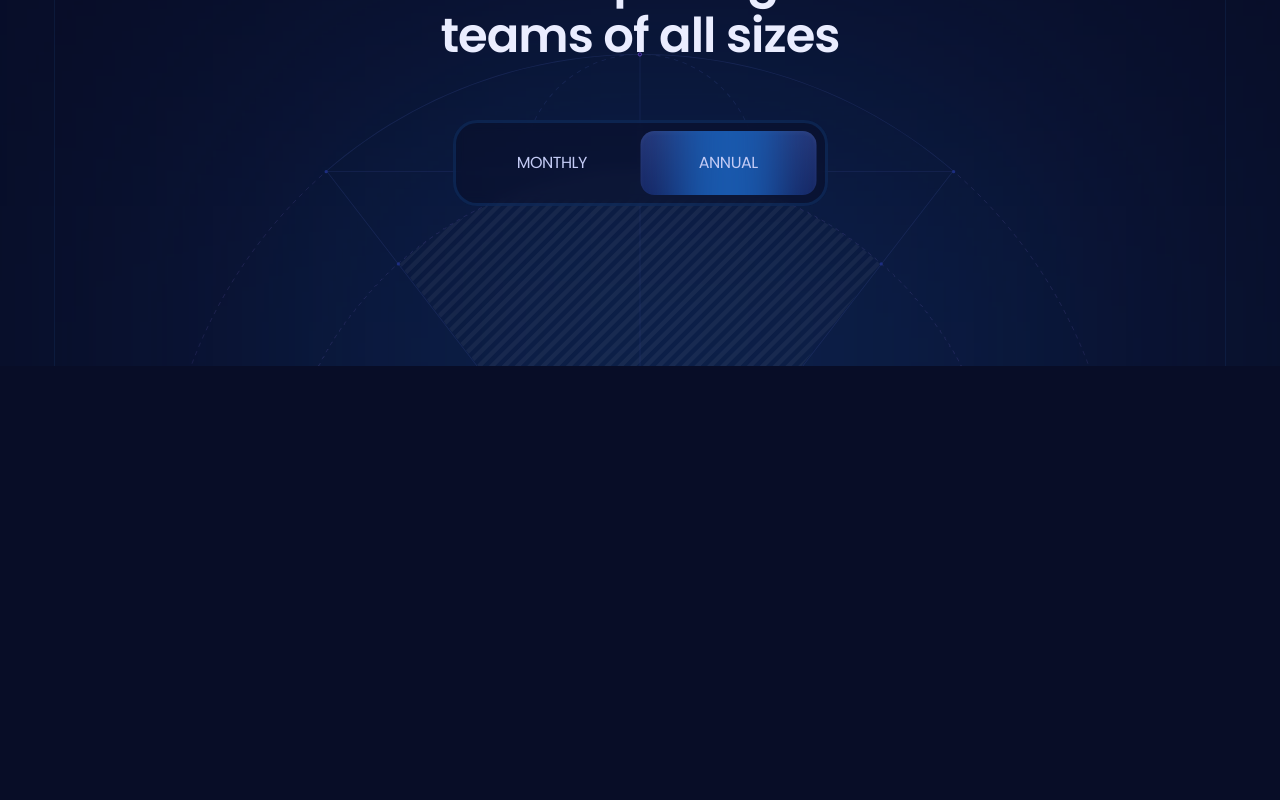
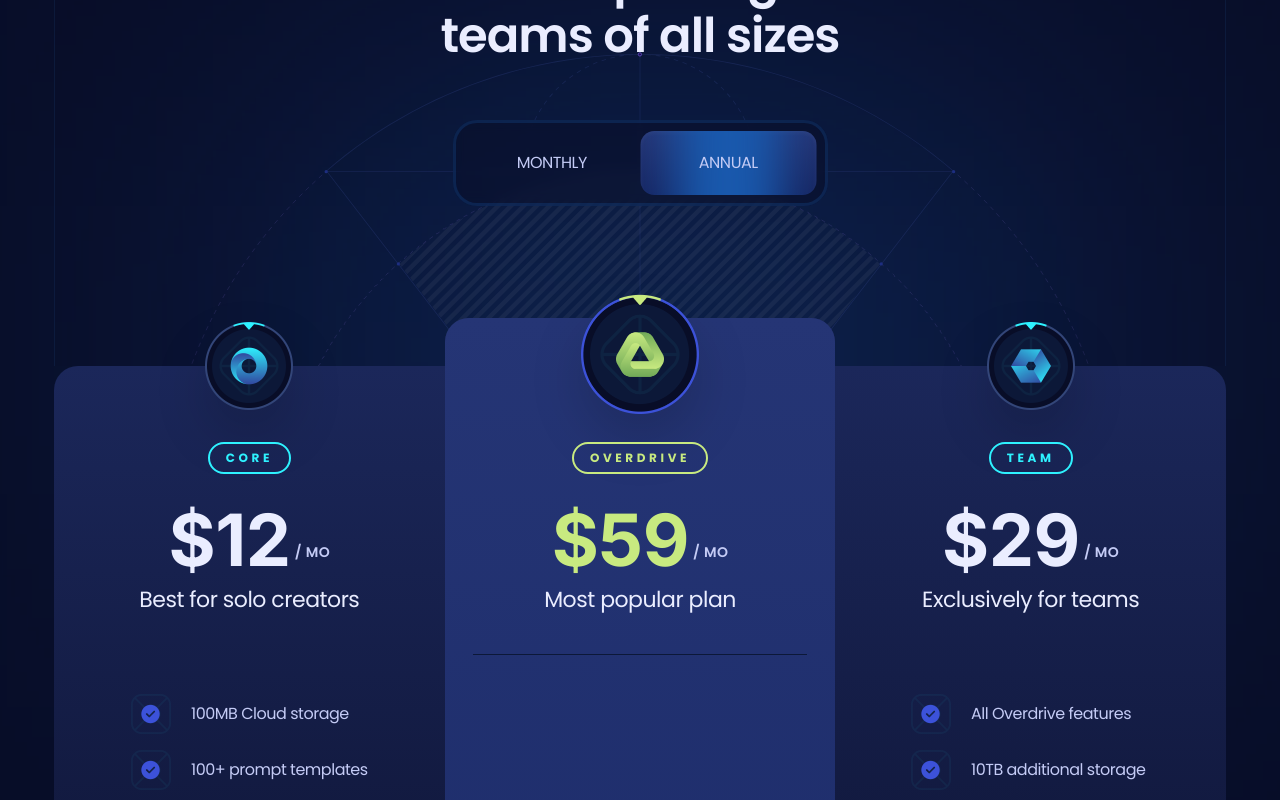
Before and after one commit to Udaybandari/Landingpage_Project-, a React (Vite) app: page / in a window 1280 px wide. Shown: the part 2000-2800 px from the top of the page. Before the commit the page ends 2366 px from the top, so only its background shows below. Built offline with nearby package versions, Linux system fonts and the light colour scheme.

Commit message:
updated the features component

```diff
--- a/src/App.jsx
+++ b/src/App.jsx
@@ -8,8 +8,8 @@
 
   return (
 <main className="overflow-hidden">
-  <Header/>
-  <Hero/>
+  <Header />
+  <Hero className='bg-s1'/>
   <Features/>
   <Pricing/>
 </main>
--- a/src/components/Sections/Pricing.jsx
+++ b/src/components/Sections/Pricing.jsx
@@ -11,8 +11,8 @@
   return (
     <section>
       <Element name="pricing">
-        <div className="container">
-         <div className="max-w-960  pricing-head_before relative mx-auto  border-l border-r border-s2 bg-s1/50 pb-40 pt-28 max-xl:border-none  max-md:pb-32 max-md:pt-16 ">
+        <div className="container ">
+         <div className="max-w-960 pricing-head_before relative mx-auto border-l border-r border-s2 bg-s1/50 pb-40 pt-28 max-xl:max-w-4xl max-lg:border-none max-md:pb-32 max-md:pt-16 ">
           <h3 className="h3 max-lg:h4 max-md:h5 z-3 relative mx-auto mb-14 max-w-lg text-center text-p4 max-md:mb-11 max-sm:max-w-sm ">
             Flexible pricing for teams of all sizes
           </h3>
@@ -52,15 +52,15 @@
               />
           </div>
          </div>
-         <div>
 
-        <div className="scroll-hide">
+        <div className="scroll-hide relative z-2 -mt-12 flex items-start max-xl:gap-5 max-xl:overflow-auto max-xl:pt-6">
          {plans.map((plan,index)=>(
-          <div key={plan.id}>
-             {index === 1 && (
-                  <div className="g4 absolute h-330 left-0 right-0 top-0 z-1 rounded-tl-3xl rounded-tr-3xl" />
+         <div className=" pricing-plan_first pricing-plan_last pricing-plan_odd pricing-plan_even relative  p-7 max-xl:min-w-80 max-lg:rounded-3xl xl:w-[calc(33.33%+2px)]">
+            {index === 1 && (
+                  <div className="g4  absolute h-330 left-0 right-0 top-0 z-1 rounded-tl-3xl rounded-tr-3xl" />
                 )}
-                <div
+                {/* {image} */}
+                  <div
                   className={clsx(
                     "absolute left-0 right-0 z-2 flex items-center justify-center",
                     index === 1 ? "-top-6" : "-top-6 xl:-top-11",
@@ -75,12 +75,77 @@
                     )}
                   />
                 </div>
+            <div  className={clsx(
+                    "relative flex   flex-col items-center",
+                    index === 1 ? "pt-24" : "pt-12",
+                  )}>
 
+
+                       <div
+                    className={clsx(
+                      "small-2 rounded-20 relative z-2 mx-auto mb-6 border-2 px-4 py-1.5 uppercase",
+                      index === 1 ? "border-p3 text-p3" : "border-p1 text-p1",
+                    )}
+                  >
+                    {plan.title}
+                  </div>
+                  <div className="relative z-2 flex items-center justify-center">
+                    <div   className={clsx(
+                        "h-num flex items-start",
+                        index === 1 ? "text-p3" : "text-p4",
+                      )}>
+                  ${" "}
+                      <CountUp
+                        start={plan.priceMonthly}
+                        end={monthly ? plan.priceMonthly : plan.priceYearly}
+                        duration={0.4}
+                        useEasing={false}
+                        preserveValue
+                      />
+                    </div>
+                       <div className="small-1 relative top-3 ml-1 uppercase">
+                      / mo
+                    </div>
+                  </div>
+                    <div
+                  className={clsx(
+                    "body-1 relative z-2 mb-10 w-full border-b-s2 pb-9 text-center text-p4",
+                    index === 1 && "border-b",
+                  )}
+                >
+                  {plan.caption}
+                </div>
+                  <ul className="mx-auto space-y-4 xl:px-7">
+                  {plan.features.map((feature) => (
+                    <li
+                      key={feature}
+                      className="relative flex items-center gap-5"
+                    >
+                      <img
+                        src={"/images/check.png"}
+                        alt="check"
+                        className="size-10 object-contain"
+                      />
+                      <p className="flex-1">{feature}</p>
+                    </li>
+                  ))}
+                </ul>
+                 <div className="mt-10 flex w-full justify-center">
+                  <Button icon={plan.icon}>Get Started</Button>
+                </div>
+
+                {index === 1 && (
+                  <p className="small-compact mt-9 text-center text-p3 before:mx-2.5 before:content-['-'] after:mx-2.5 after:content-['-']">
+                    Limited time offer
+                  </p>
+                )}
+
+            </div>
           </div>
          ))}
         </div>
          </div>
-        </div>
+
        </Element>
     </section>
   );
--- a/src/index.css
+++ b/src/index.css
@@ -169,6 +169,8 @@
   .scroll-hide {
     -ms-overflow-style: none;
     scrollbar-width: none;
+
+
   }
   .scroll-hide::-webkit-scrollbar {
     display: none;
@@ -221,6 +223,6 @@
   }
 
   .pricing-plan_even {
-    @apply  bg-gradient-to-b from-[#1b275a] to-[#0e1434] even:rounded-bl-3xl even:rounded-br-3xl even:rounded-tl-3xl even:rounded-tr-3xl even:border-s4;
+    @apply  bg-gradient-to-b from-[#1b275a] to-[#0e1434]  even:rounded-bl-3xl even:rounded-br-3xl even:rounded-tl-3xl even:rounded-tr-3xl even:border-s4;
   }
 }
```
